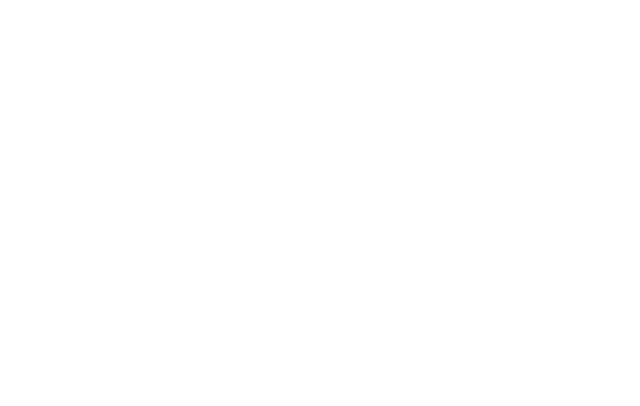
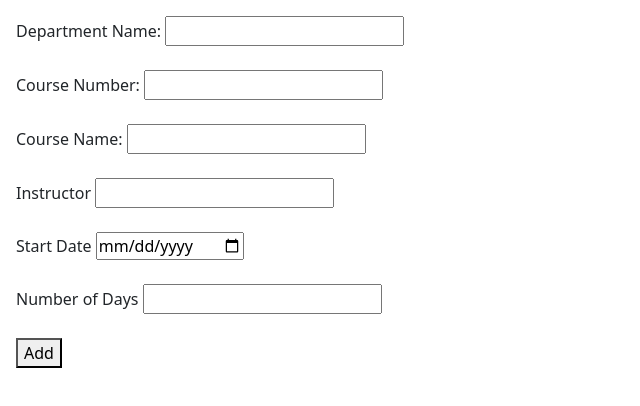
Before and after one commit to ramyas86/CoursesWebsite, a plain HTML site: page newcourse.html in a window 1280 px wide. Shown: the whole page, without its empty margins (0-640 px from the left). Drawn offline with nearby package versions, Linux system fonts and the light colour scheme.

Commit message:
Included New course in courses page

```diff
--- a/index.html
+++ b/index.html
@@ -4,14 +4,16 @@
 
 <head>
     <meta charset="utf-8">
-    <title>Hello World</title>
+    <title>All Courses Page</title>
     <meta name="viewport" content="width=device-width, initial-scale=1">
     <link href="https://cdn.jsdelivr.net/npm/bootstrap@5.2.3/dist/css/bootstrap.min.css" rel="stylesheet"
         integrity="sha384-rbsA2VBKQhggwzxH7pPCaAqO46MgnOM80zW1RWuH61DGLwZJEdK2Kadq2F9CUG65" crossorigin="anonymous">
     <script src="https://cdn.jsdelivr.net/npm/bootstrap@5.3.3/dist/js/bootstrap.bundle.min.js"
         integrity="sha384-YvpcrYf0tY3lHB60NNkmXc5s9fDVZLESaAA55NDzOxhy9GkcIdslK1eN7N6jIeHz"
         crossorigin="anonymous"></script>
+        <link rel="stylesheet" href="css/styles.css">
 </head>
+
 
 <body>
     <div class="container">
@@ -26,6 +28,7 @@
             </table>
         </div>
     </div>
+    <a href=newcourse.html><button type="button">New Course</button></a>
 </body>
 <script>
     // fetches all users and places their names and emails in a table
--- a/newcourse.html
+++ b/newcourse.html
@@ -0,0 +1,81 @@
+<!DOCTYPE html>
+
+<html lang="en">
+
+<head>
+    <meta charset="utf-8">
+    <title>Add New Course Details</title>
+    <meta name="viewport" content="width=device-width, initial-scale=1">
+    <link href="https://cdn.jsdelivr.net/npm/bootstrap@5.2.3/dist/css/bootstrap.min.css" rel="stylesheet"
+        integrity="sha384-rbsA2VBKQhggwzxH7pPCaAqO46MgnOM80zW1RWuH61DGLwZJEdK2Kadq2F9CUG65" crossorigin="anonymous">
+    <script src="https://cdn.jsdelivr.net/npm/bootstrap@5.3.3/dist/js/bootstrap.bundle.min.js"
+        integrity="sha384-YvpcrYf0tY3lHB60NNkmXc5s9fDVZLESaAA55NDzOxhy9GkcIdslK1eN7N6jIeHz"
+        crossorigin="anonymous"></script>
+</head>
+
+<body>
+    <div id="courseContainerDiv" class="m-3">
+    <form>
+        <label for="deptname">Department Name:</label>
+        <input type="text" id="deptname" name="deptname" required><br><br>
+
+        <label for="coursenumber">Course Number:</label>
+        <input type="number" id="coursenumber" name="coursenumber" required><br><br>
+
+        <label for="coursename">Course Name:</label>
+        <input type="text" id="coursename" name="coursename" required><br><br>
+
+        <label for="instruct">Instructor</label>
+        <input type="text" id="instruct" name="instruct" required><br><br>
+
+        <label for="startdate">Start Date</label>
+        <input type="date" id="startdate" name="startdate" required><br><br>
+
+        <label for="noOfdays">Number of Days</label>
+        <input type="text" id="noOfdays" name="noOfdays"required><br><br>
+
+        <button onclick="addCourse()">Add</button>
+    </form>
+
+    </div>
+    <script>
+
+
+
+        function addCourse() {
+            //alert('Add Course using fetch');
+            // Create JSON object to include in the request body
+            let bodyData = {
+                dept: document.getElementById("deptname").value,
+                courseNum: document.getElementById("coursenumber").value,
+                courseName: document.getElementById("coursename").value,
+                instructor: document.getElementById("instruct").value,
+                startDate: document.getElementById("startdate").value,
+                numDays: document.getElementById("noOfdays").value,
+            }
+            console.log(JSON.stringify(bodyData));
+            fetch("http://localhost:8081/api/courses", {
+                method: "POST",
+                body: JSON.stringify(bodyData),
+                headers: {
+                    "Content-type":
+                        "application/json; charset=UTF-8"
+                }
+            })
+                .then(response => response.json())
+                .then(json => {
+                    // If the POST finishes successfully, ...
+                    location.replace("index.html")
+                })
+                .catch(err => {
+                    // If the POST returns an error, ...
+                    console.error(error);
+                });
+
+
+
+        }
+    </script>
+</body>
+
+</html>
```
Also changed, not shown: details.html (+2 -2 lines), css/styles.css (added).
